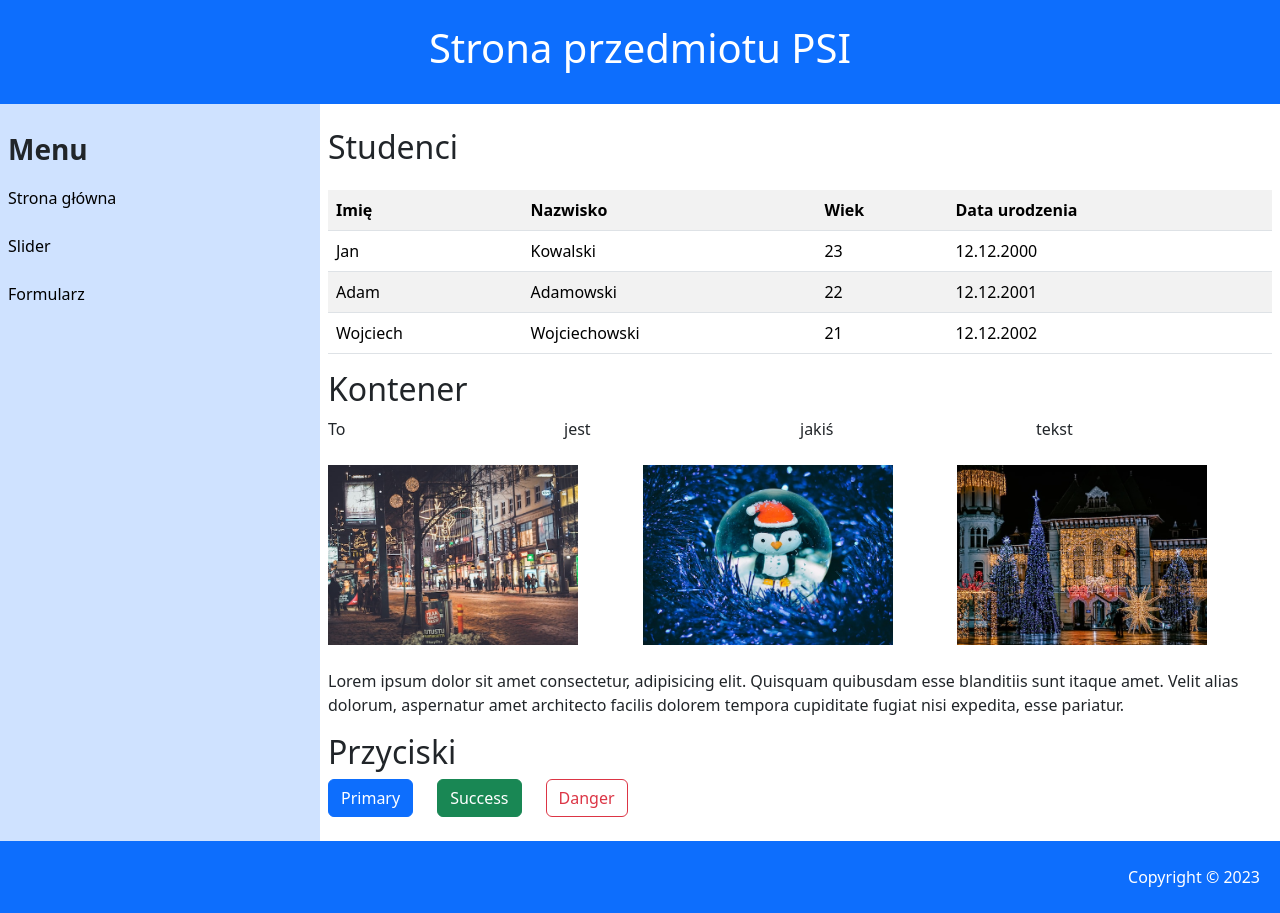
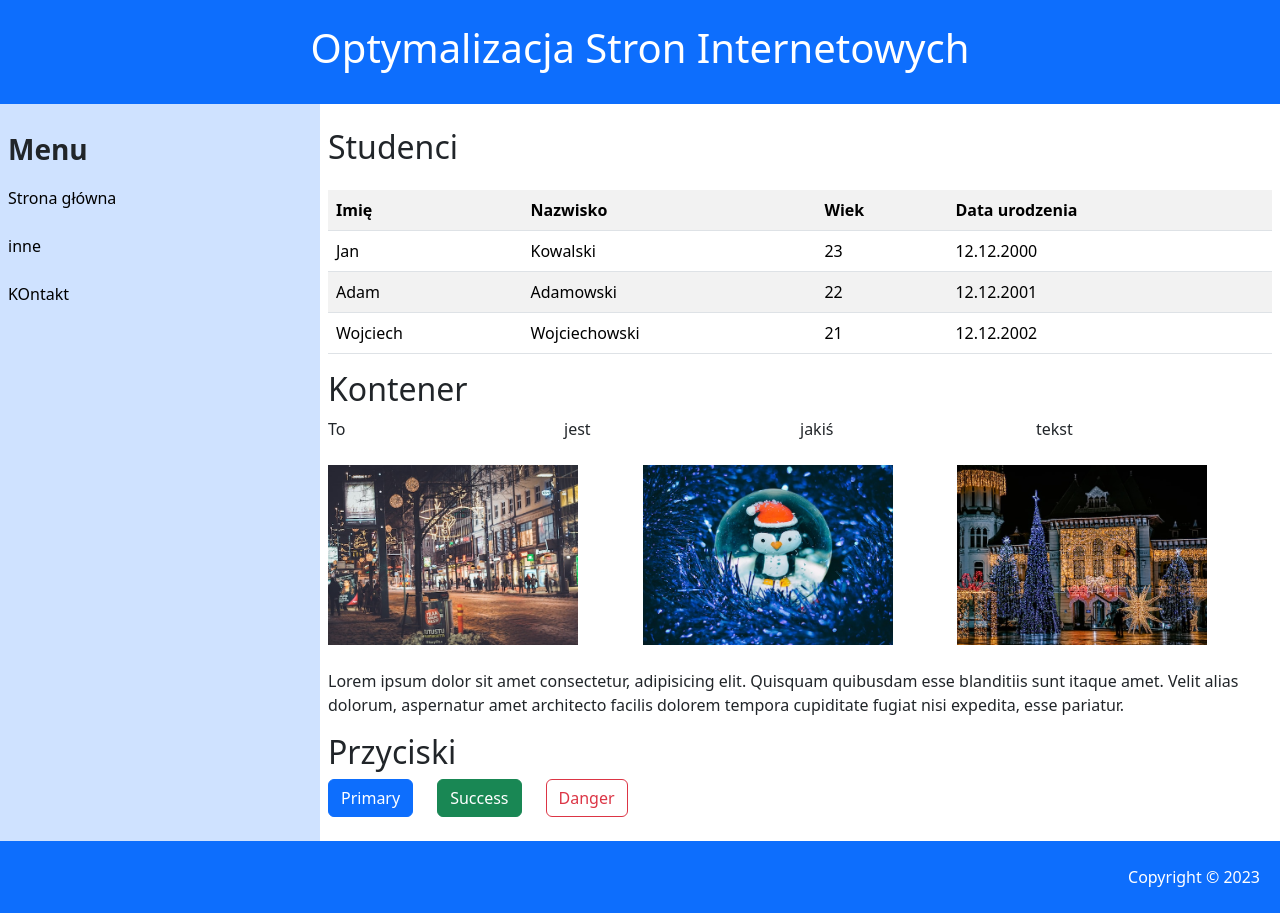
Before and after one commit to Kweras/osi, a plain HTML site: page index.html in a window 1280 px wide. Drawn offline with nearby package versions, Linux system fonts and the light colour scheme.

Commit message:
Add files via upload
Changed title

```diff
--- a/index.html
+++ b/index.html
@@ -4,7 +4,7 @@
 <head>
   <meta charset="UTF-8">
   <meta name="viewport" content="width=device-width, initial-scale=1.0">
-  <title>Lab7 - Marcin Ptok</title>
+  <title>Optymalizacja Stron Internetowych - Kacper Nowak</title>
   <link href="https://cdn.jsdelivr.net/npm/bootstrap@5.3.2/dist/css/bootstrap.min.css" rel="stylesheet"
     integrity="sha384-T3c6CoIi6uLrA9TneNEoa7RxnatzjcDSCmG1MXxSR1GAsXEV/Dwwykc2MPK8M2HN" crossorigin="anonymous">
 </head>
@@ -13,7 +13,7 @@
   <div class="container-fluid w-100">
     <div class="row">
       <div class="col bg-primary text-white w-100 py-4 text-center">
-        <h1>Strona przedmiotu PSI</h1>
+        <h1>Optymalizacja Stron Internetowych</h1>
       </div>
     </div>
 
@@ -22,8 +22,8 @@
         <p class="fs-3 fw-semibold">Menu</p>
         <div class="d-flex flex-column gap-4">
           <a class="text-black text-decoration-none hover" href="./index.html">Strona główna</a>
-          <a class="text-black text-decoration-none hover" href="./slider.html">Slider</a>
-          <a class="text-black text-decoration-none hover" href="./form.html">Formularz</a>
+          <a class="text-black text-decoration-none hover" href="./inne.html">inne</a>
+          <a class="text-black text-decoration-none hover" href="./kontakt.html">KOntakt</a>
         </div>
       </div>
 
```
